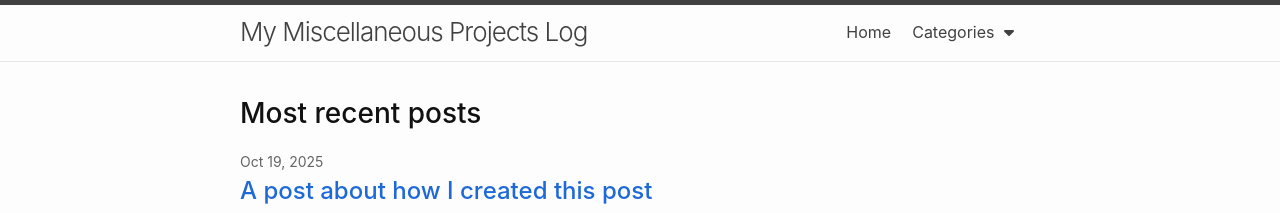
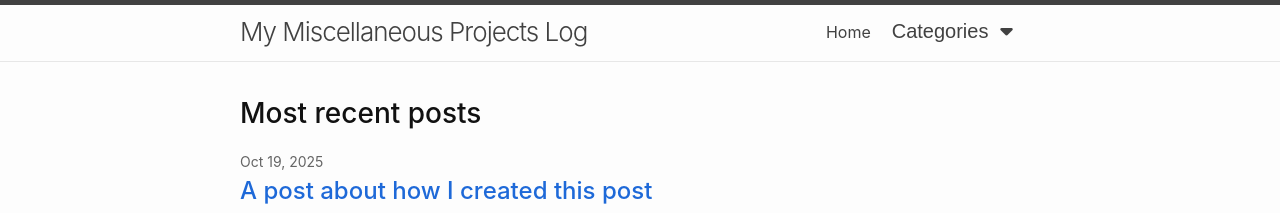
Before and after one commit to ris-iris/my-blog, a Jekyll site: the page built from index.md, in a window 1280 px wide. Shown: the top 213 px of the page. Built offline with Jekyll 4.4.1, drawn with Linux system fonts in a browser that asks for light colours; nearby versions of some CDN libraries; our own code applies the rules of GitHub Pages for plain Markdown files.

Commit message:
Update custom-styles.scss

```diff
--- a/_sass/minima/custom-styles.scss
+++ b/_sass/minima/custom-styles.scss
@@ -17,8 +17,8 @@
   color: $text-color;
   background-color: inherit;
   line-height: $base-line-height;
-  font-size: $base-font-size;
-  font-family: inherit; /* Important for vertical align on mobile phones */
+  font-size: 1.25em;
+  /* font-family: inherit;  Important for vertical align on mobile phones */
   margin: 0; /* Important for vertical align on mobile phones */
 }
 
```
